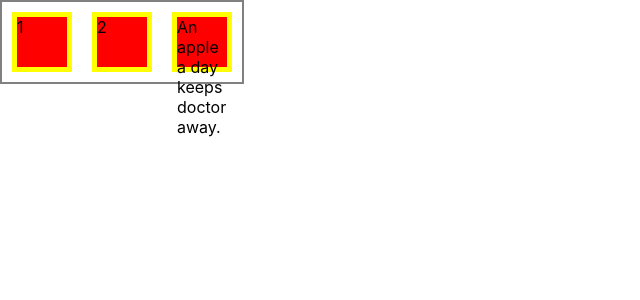
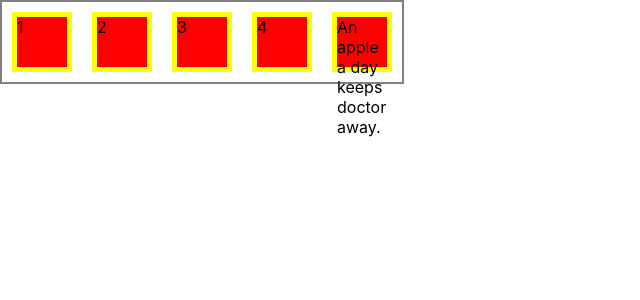
Before and after one commit to ajitadsul/firsthost, a React (Create React App) app: page / in a window 1280 px wide. Shown: the top 300 px of the page, without its empty margins (0-640 px from the left). Built offline with nearby package versions, Linux system fonts and the light colour scheme.

Commit message:
Initial commit

```diff
--- a/src/App.js
+++ b/src/App.js
@@ -8,7 +8,8 @@ function App(props) {
      <div className='container'>
       <div className='fcontainer'>1</div>
       <div className='fcontainer'>2</div>
-
+      <div className='fcontainer'>3</div>
+      <div className='fcontainer'>4</div>
 
       <div className='fcontainer'>An apple
                                <br/>a day
```
